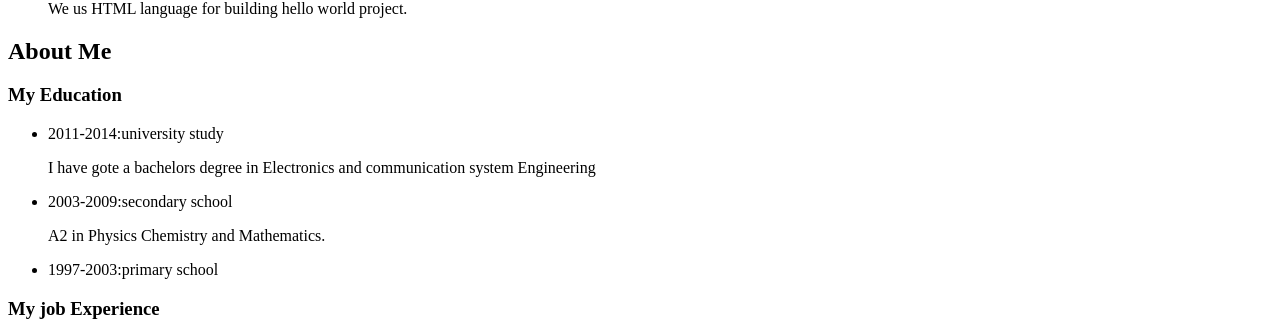
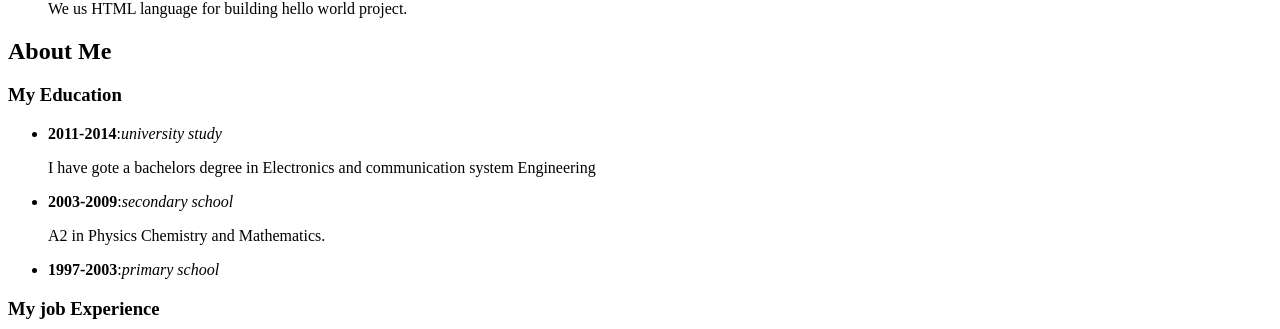
Before and after one commit to uwineza/portfolio-Landing-Page, a plain HTML site: page portfolio-landing-page.html in a window 1280 px wide. Shown: the part 1098-1427 px from the top of the page. Drawn offline with Linux system fonts and the light colour scheme.

```diff
--- a/portfolio-landing-page.html
+++ b/portfolio-landing-page.html
@@ -37,11 +37,11 @@
         <h2>About Me</h2>
         <h3>My Education</h3>
         <ul>
-            <li>2011-2014:university study</li>
+            <li><strong>2011-2014</strong>:<em>university study</em></li>
             <p> I have gote a bachelors degree in Electronics and communication system Engineering</p>
-            <li>2003-2009:secondary school</li>
+            <li><strong>2003-2009</strong>:<em>secondary school</em></li>
             <p>A2 in Physics Chemistry and Mathematics.</p>
-            <li>1997-2003:primary school</li>
+            <li><strong>1997-2003</strong>:<em>primary school</em></li>
         </ul>
         <h3>My job Experience</h3>
         <ul>
```
